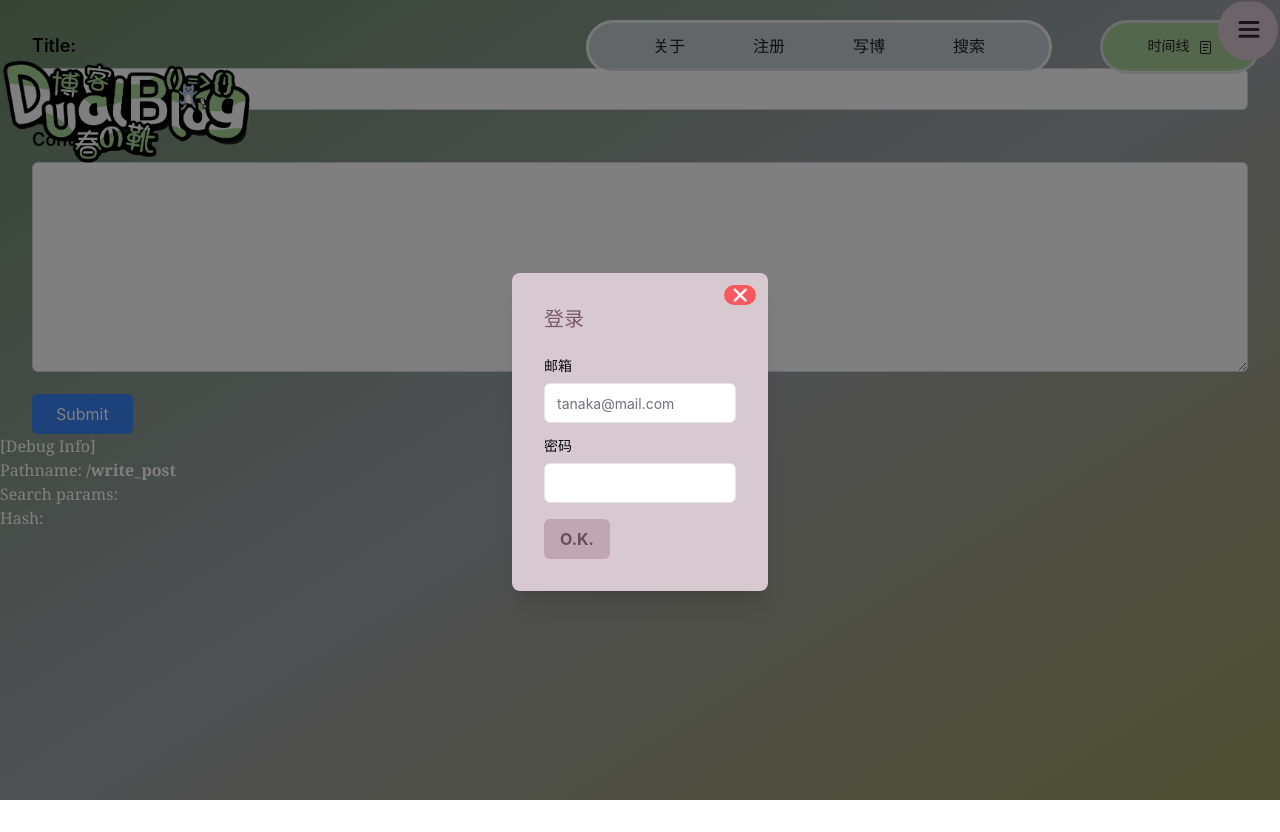
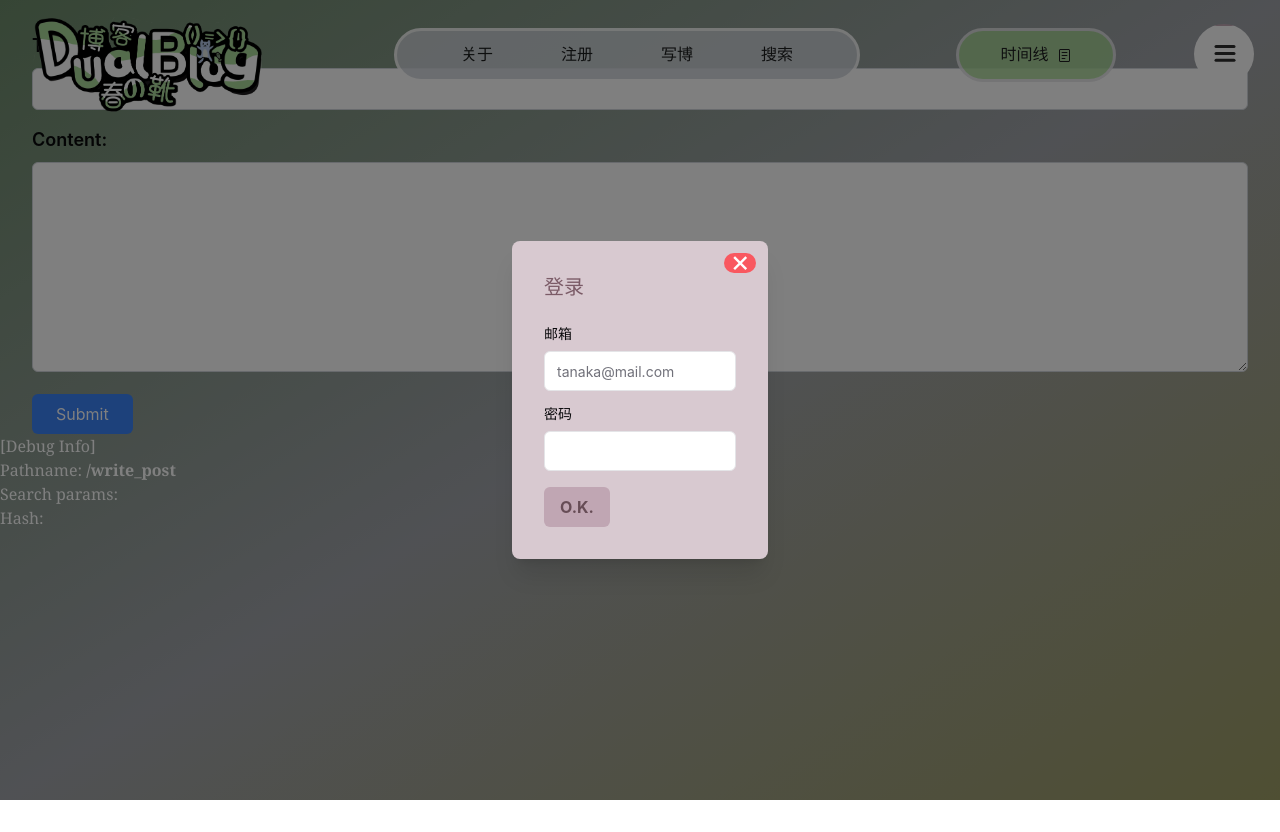
Before and after one commit to zy035c/dualblog-frontend, a React (Create React App) app: page /write_post in a window 1280 px wide. After the commit the page ends 800 px from the top, so only its background shows below. Built offline with nearby package versions, Linux system fonts and the light colour scheme; a web font is replaced by a local one.

Commit message:
fixing still

```diff
--- a/src/blog/home/header_memu.tsx
+++ b/src/blog/home/header_memu.tsx
@@ -24,10 +24,21 @@ import UserDropdown from "src/blog/user/user_dropdown";
 import "./header_menu.css";
 
 const DbLogo = () => {
+
+    const nav = useNavigate();
+
+    const onClick = () => {
+        console.log("yes");
+        nav("/");
+    }
+
     return (
-        <div className='flex w-[180px] h-full mr-4'>
-            <img src="/index/db_logo/logo-green.png" alt="logo" className='absolute overflow-hidden w-[250px] h-auto top-[-108px]' />
-        </div>
+        <motion.div className='fixed inset-x-8 inset-y-3 overflow-hidden z-30 h-fit w-fit cursor-pointer' whileHover={{ scale: 1.03 }} whileTap={{ scale: 0.97 }} onClick={onClick}>
+            <img
+                src="/index/db_logo/logo-green.png"
+                alt="logo"
+                className='flex overflow-hidden w-[230px] h-[110px] object-center object-cover' />
+        </motion.div>
 
     );
 }
@@ -42,8 +53,8 @@ const HeaderOptions = () => {
         nav("/signup");
     };
 
-    const readBlogHandler = () => {
-        nav("/posts");
+    const writeBlogHandler = () => {
+        nav("/write_post");
     };
 
     const OptionSpan = ({ text, onClick }) => (
@@ -57,8 +68,8 @@ const HeaderOptions = () => {
     return (
         <Menubar className='flex w-fit rounded-[50px] border-white bg-gray-300 opacity-85 h-[54px] px-8 right-12 border-[3px]'>
             <OptionSpan text={"关于"} onClick={null} />
-            <OptionSpan text={"注册"} onClick={null} />
-            <OptionSpan text={"写博"} onClick={null} />
+            <OptionSpan text={"注册"} onClick={signUpHandler} />
+            <OptionSpan text={"写博"} onClick={writeBlogHandler} />
             <OptionSpan text={"搜索"} onClick={null} />
         </Menubar>
     );
@@ -66,12 +77,15 @@ const HeaderOptions = () => {
 
 const TimelineOption = () => {
 
+    const nav = useNavigate();
+
     return (
         <Button
             variant='outline'
             className="flex align h-[54px] rounded-[50px] w-[160px] opacity-85 border-[3px] bg-gumi-green"
+            onClick={() => nav("/posts")}
         >
-            <motion.div whileHover={{ scale: 1.1 }} whileTap={{ scale: 0.9 }} className='header-menu-option-text pl-2'>
+            <motion.div whileHover={{ scale: 1.1 }} whileTap={{ scale: 0.9 }} className='header-menu-option-text pl-2 text-[16px]'>
                 时间线
             </motion.div>
             <ReaderIcon className='mx-2' />
@@ -95,12 +109,13 @@ export function HeaderMenu() {
     return (
         <>
             <DbLogo />
-            <div className="fixed inset-1 z-10 h-fit flex flex-row-reverse items-start justify-start p-4">
+            <div className="fixed inset-1 inset-y-3 z-20 h-fit flex flex-row-reverse items-start justify-start p-4">
                 <UserDropdown />
+                <div className='mr-36'>
+                    <TimelineOption />
+                </div>
 
-                <TimelineOption />
-
-                <div className='pr-12'>
+                <div className='mr-24'>
                     <HeaderOptions />
                 </div>
 
--- a/src/blog/home/home.jsx
+++ b/src/blog/home/home.jsx
@@ -100,8 +100,8 @@ const ImageGallery = ({ images }) => {
           </div>
         ))}
       </div>
-      <div className="absolute top-0 left-0 h-[60vh] w-full bg-black opacity-30" />
-      <div className="absolute top-0 left-0 h-[60vh] w-full opacity-60 vignette" />
+      <div className="absolute top-0 left-0 h-[60vh] w-full bg-black opacity-30 z-0" />
+      <div className="absolute top-0 left-0 h-[60vh] w-full opacity-60 vignette z-0" />
       <div className="absolute md:top-[49vh] sm:top-[51vh] left-0 h-auto w-full">
         <p className="px-8 text-white sm:text-3xl md:text-4xl lg:text-5xl xl:text-5xl opacity-90 text-nowrap first-sentence">
           {first_sentence()}
--- a/src/blog/user/login.tsx
+++ b/src/blog/user/login.tsx
@@ -189,7 +189,7 @@ const LoginRequired = ({ successCallback, failCallback, children }) => {
 
   return (
     loginPanelOpen && (
-      <div className="absolute items-center justify-center">
+      <div className="absolute inset-0 w-fit h-fit">
         <motion.div
           animate={loginPanelOpen ? "open" : "closed"}
           className="absolute flex justify-center items-center w-screen h-screen"
--- a/src/blog/user/user_dropdown.jsx
+++ b/src/blog/user/user_dropdown.jsx
@@ -51,7 +51,7 @@ const ItemList = ({ toggleOpen }) => {
   return (
     <motion.ul variants={variants} className="">
       <MenuItem i={0} handler={settingsHandler}>
-        关于
+        设置
       </MenuItem>
       <MenuItem i={1}>归档</MenuItem>
       <MenuItem i={2}>主页</MenuItem>
@@ -89,17 +89,17 @@ export const UserDropdown = () => {
   const { height } = useDimensions(containerRef);
 
   return (
-    <div>
-      <div className="fixed h-full right-0 top-0 flex z-10">
+    <>
+      <div className="fixed h-auto w-auto inset-6 flex z-0">
         <motion.nav
-          className="motion-nav"
+          className="motion-nav h-16 w-16"
           initial={false}
           animate={isOpen ? "open" : "closed"}
           custom={height}
           ref={containerRef}
         >
           <motion.div
-            className="background bg-pigliver-300 shadow-2xlg border-2 border-pigliver-400 rounded-xl"
+            className="background bg-white shadow-2xlg border-2 border-pigliver-400 rounded-xl"
             variants={sidebar}
           />
           <div
@@ -112,7 +112,7 @@ export const UserDropdown = () => {
         </motion.nav>
       </div>
       {isOpen && <LoginRequired failCallback={() => toggleOpen()} />}
-    </div>
+    </>
   );
 };
 
```
